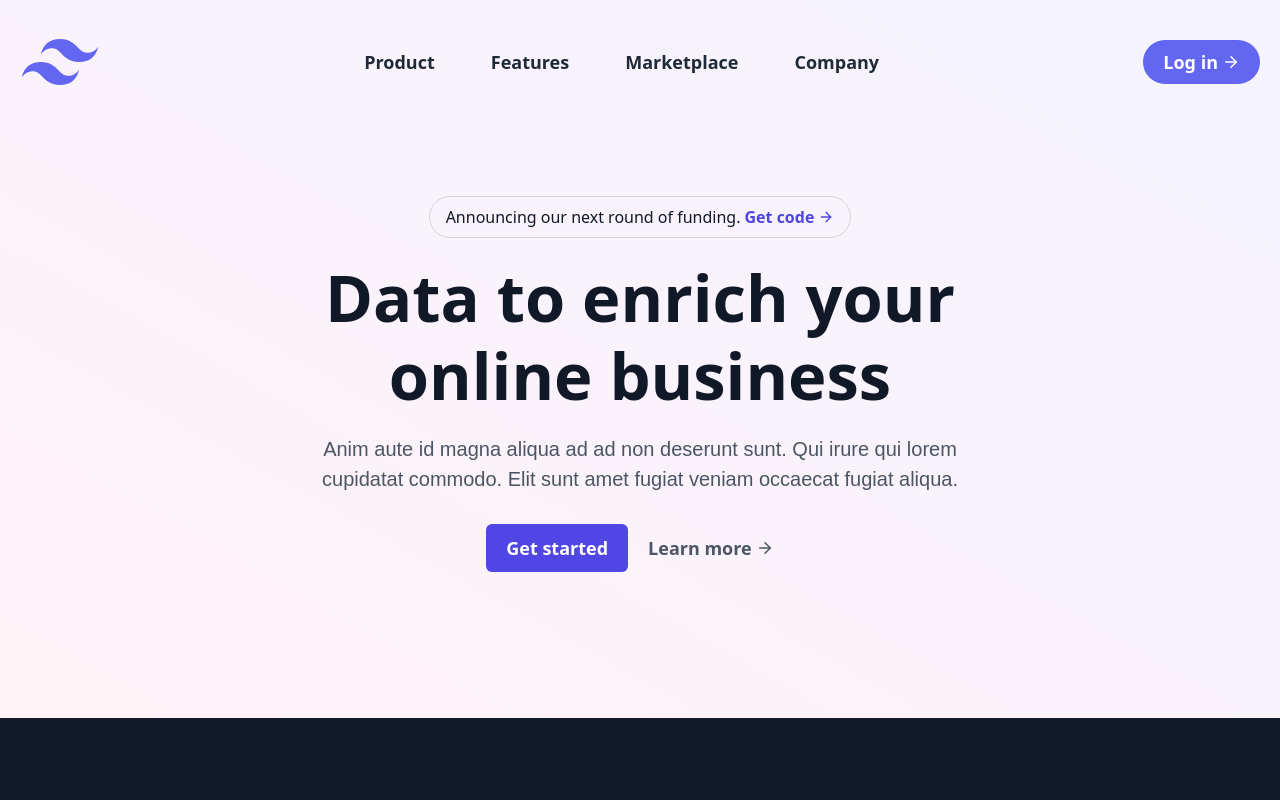
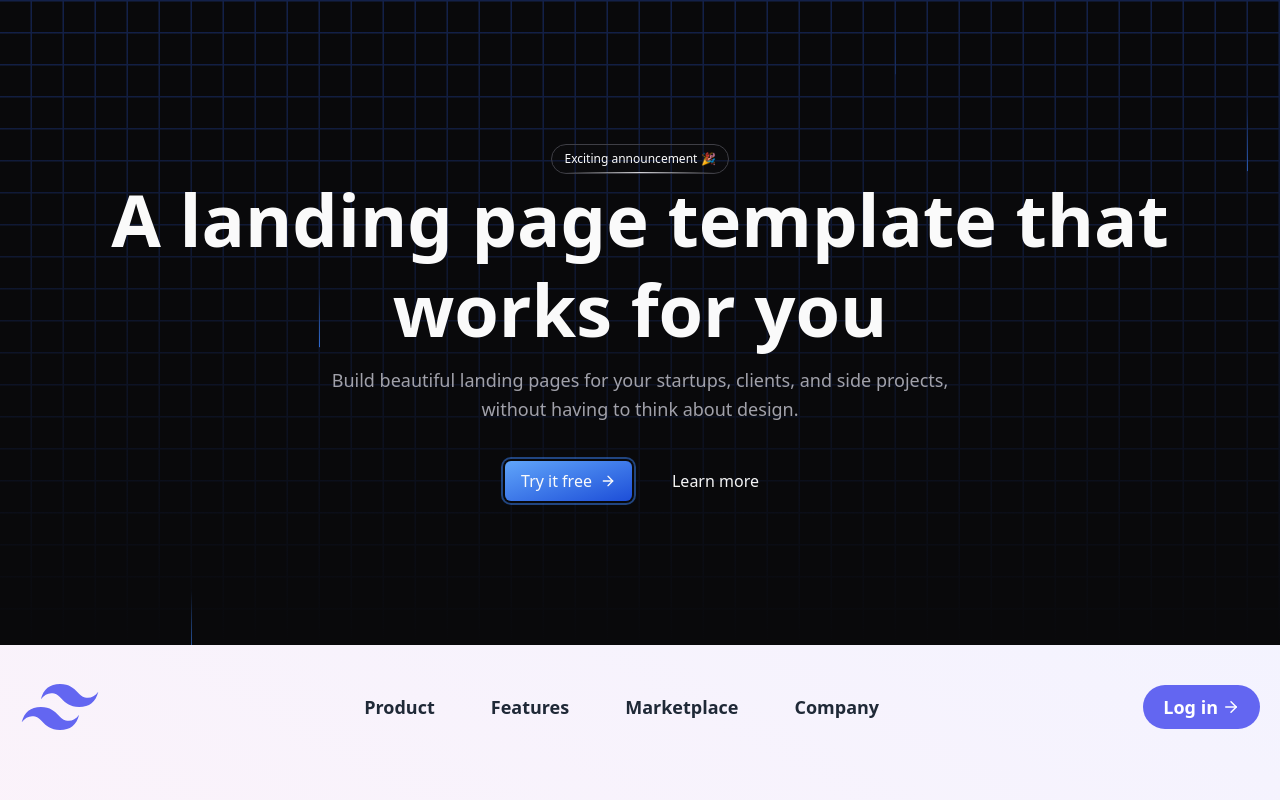
Before and after one commit to iamosharry/tailwind_hero_templates, a React (Vite) app: page / in a window 1280 px wide. Shown: the top 800 px of the page. Built offline with nearby package versions, Linux system fonts and the light colour scheme.

Commit message:
rearraging components

```diff
--- a/src/App.tsx
+++ b/src/App.tsx
@@ -12,13 +12,13 @@ const App = () => {
   const [nav, setNav] = useState(false);
   return (
     <>
+      <DarkGridHero />
       <Centered navList={navList} onclick={() => setNav(!nav)} nav={nav} />
       <SplitHero />
       <SplitWhite />
       <BgImageHero onclick={() => setNav(!nav)} nav={nav} />
       <CodeHero />
       {/* <BtnSpectra /> */}
-      <DarkGridHero />
     </>
   );
 };
```
